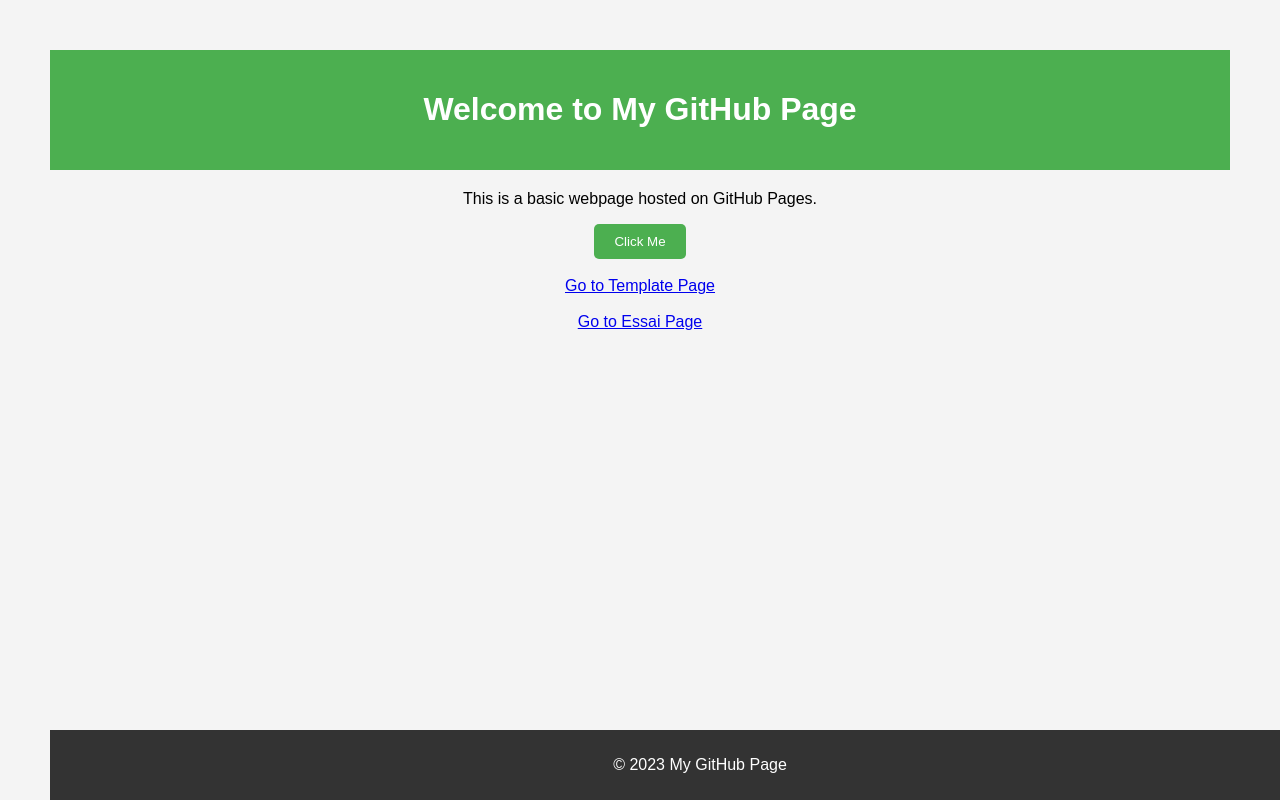
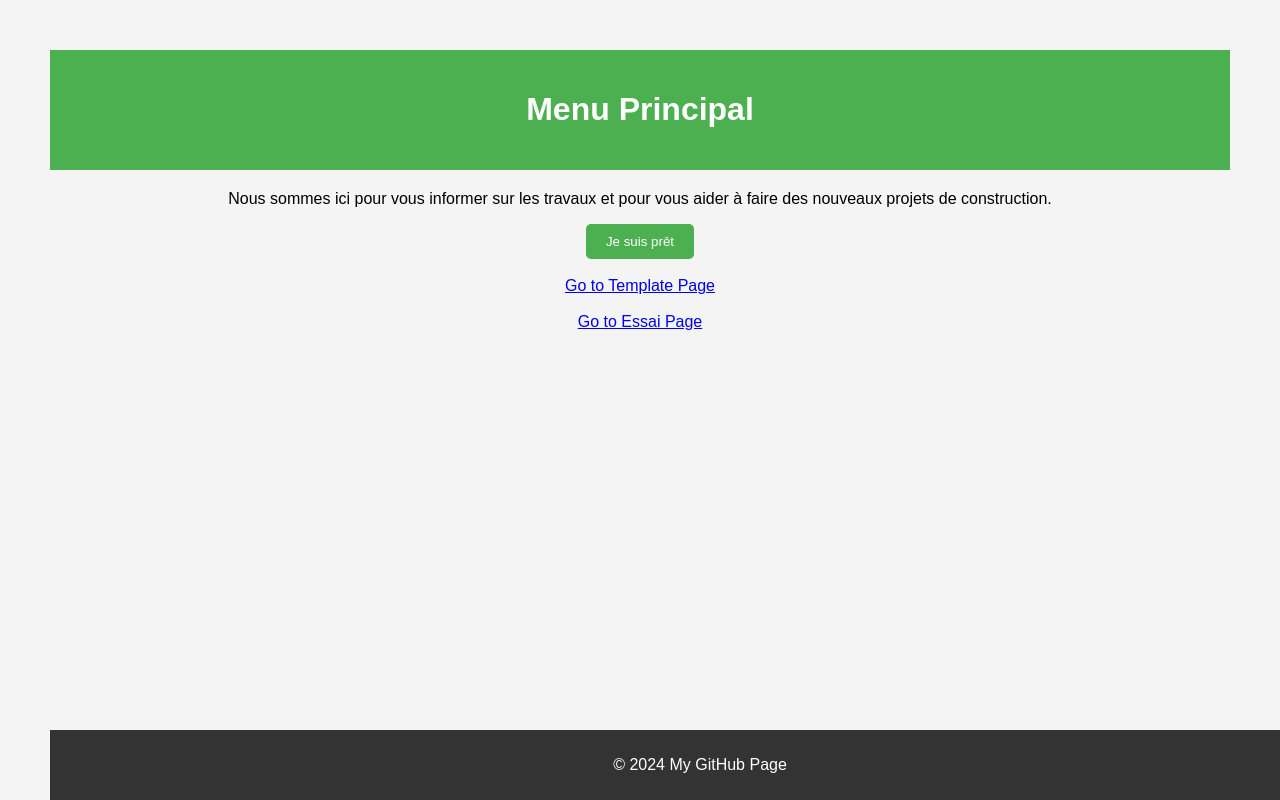
Before and after one commit to Chrisserver/Gr17_IFT2255, a plain HTML site: page htmlPrototype/mainpage.html in a window 1280 px wide. Drawn offline with Linux system fonts and the light colour scheme.

Commit message:
Update mainpage.html

```diff
--- a/htmlPrototype/mainpage.html
+++ b/htmlPrototype/mainpage.html
@@ -8,12 +8,12 @@
 </head>
 <body>
     <header>
-        <h1>Welcome to My GitHub Page</h1>
+        <h1>Menu Principal</h1>
     </header>
 
     <main>
-        <p>This is a basic webpage hosted on GitHub Pages.</p>
-        <button id="clickMeButton">Click Me</button>
+        <p>Nous sommes ici pour vous informer sur les travaux et pour vous aider à faire des nouveaux projets de construction.</p>
+        <button id="clickMeButton">Je suis prêt</button>
         <br><br>
         <a href="https://chrisserver.github.io/Gr17_IFT2255/template.html">Go to Template Page</a>
         <br><br>
@@ -21,7 +21,7 @@
     </main>
 
     <footer>
-        <p>&copy; 2023 My GitHub Page</p>
+        <p>&copy; 2024 My GitHub Page</p>
     </footer>
 
     <script src="script.js"></script>
```
